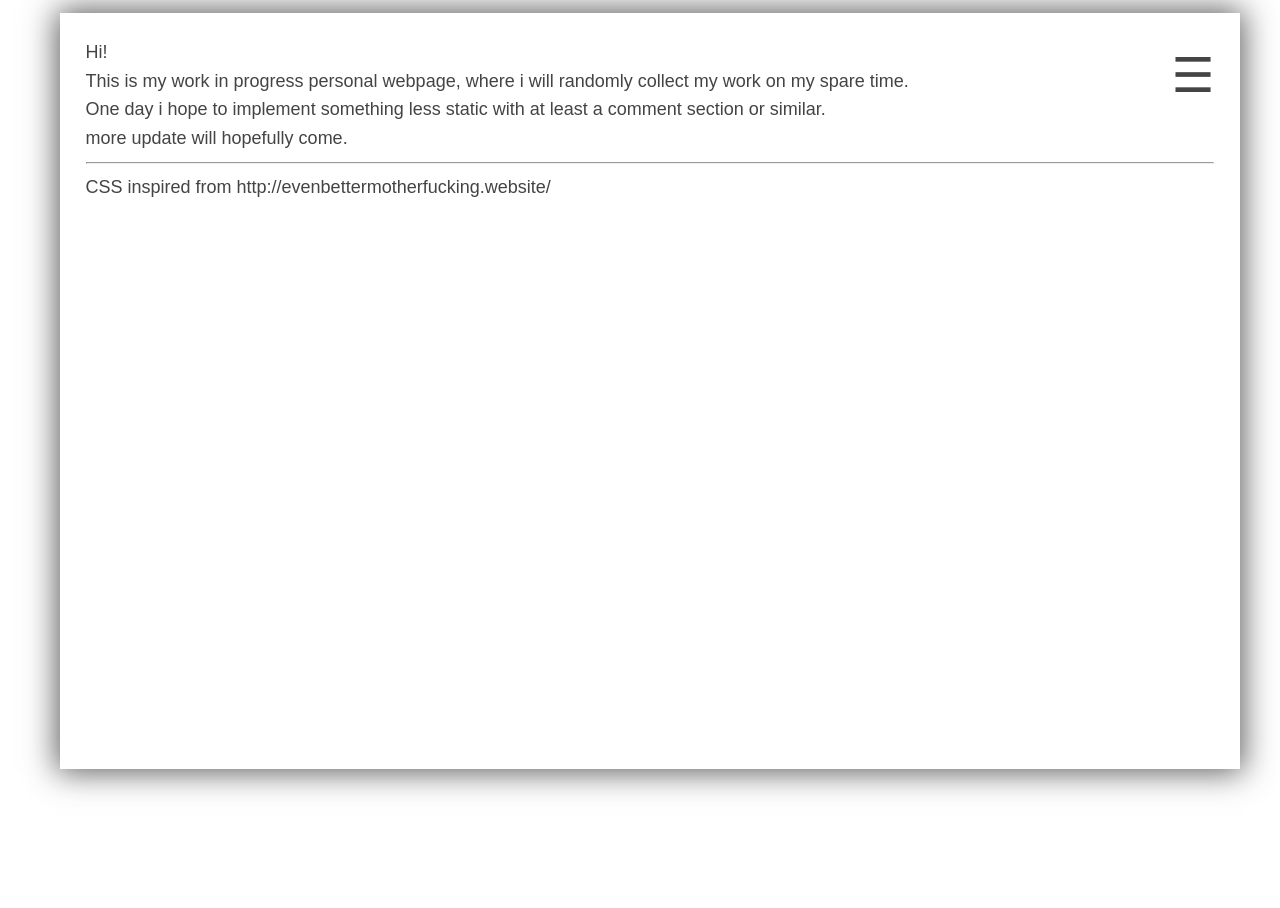
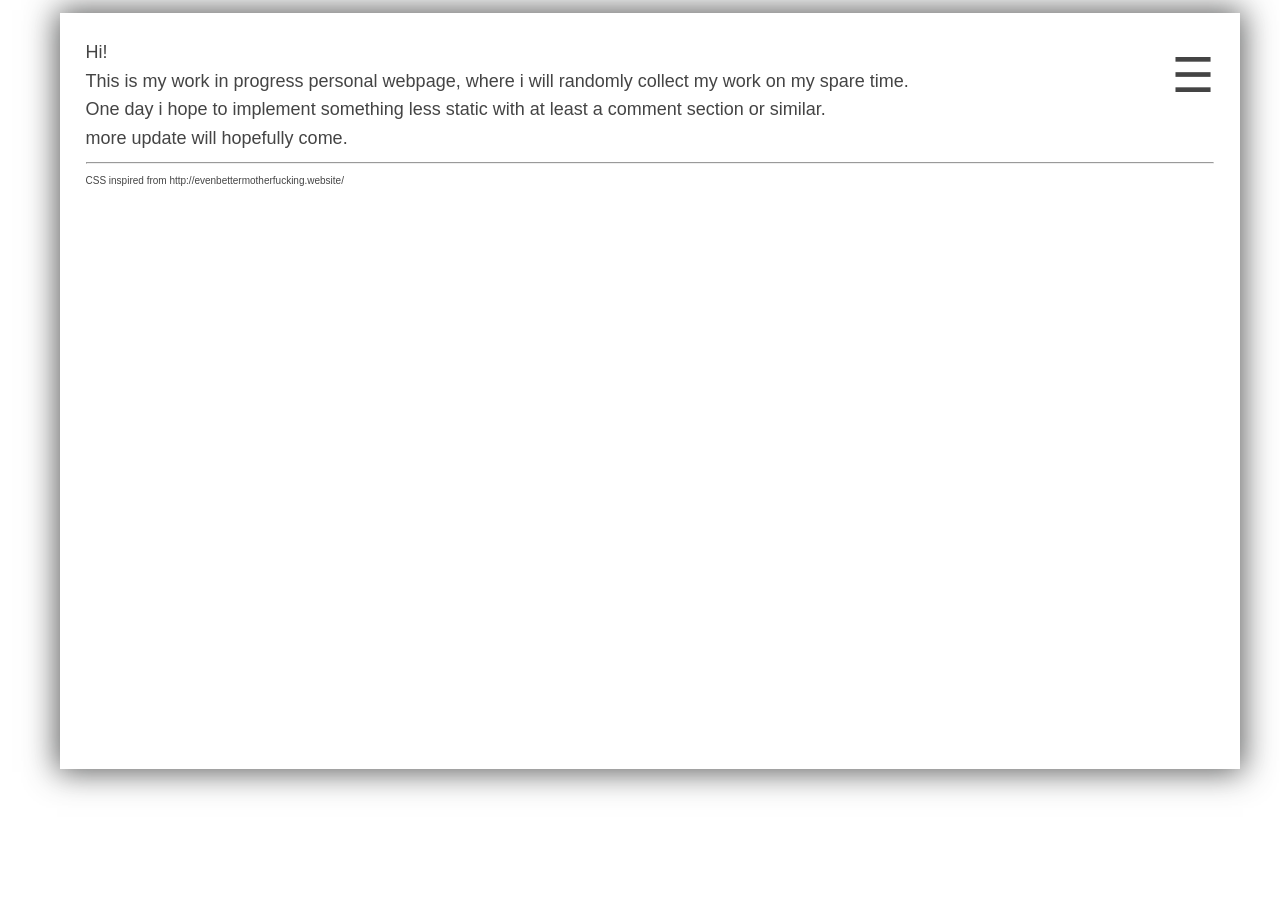
Before and after one commit to MauroMombelli/mauromombelli.github.io, a Jekyll site: the page built from index.md, in a window 1280 px wide. Built offline with Jekyll 4.4.1, drawn with Linux system fonts in a browser that asks for light colours.

Commit message:
Update main.css

```diff
--- a/css/main.css
+++ b/css/main.css
@@ -9,7 +9,13 @@ body{
 	font-family: 'Arimo', sans-serif;
 }
 
-h1,h2,h3{line-height:1.2}
+h1,h2,h3{
+	line-height:1.2
+}
+
+small{
+	font-size:10px;
+}
 
 #paginone{
     width: 90%;
```
